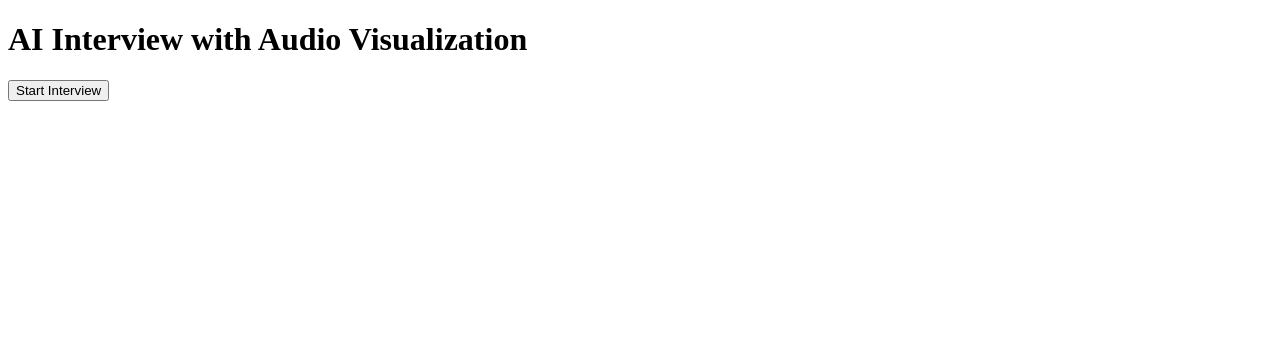
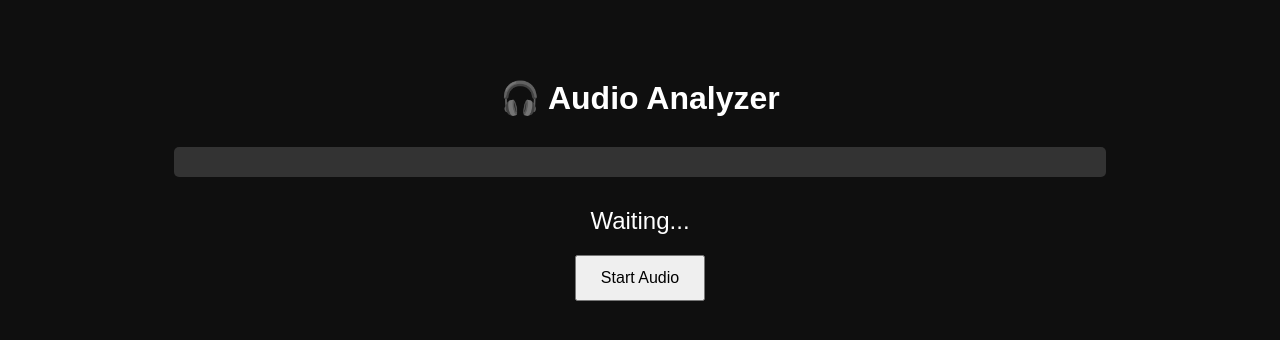
Before and after one commit to 876987/mic, a website: page index.html in a window 1280 px wide. Drawn offline with Linux system fonts and the light colour scheme.

Commit message:
Update index.html

```diff
--- a/index.html
+++ b/index.html
@@ -1,14 +1,55 @@
-
 <!DOCTYPE html>
 <html lang="en">
 <head>
-  <meta charset="UTF-8">
-  <meta name="viewport" content="width=device-width, initial-scale=1.0">
-  <title>AI Interview</title>
-  <script src="audio-analyzer.js" defer></script>
+  <meta charset="UTF-8" />
+  <meta name="viewport" content="width=device-width, initial-scale=1.0"/>
+  <title>Audio Analyzer</title>
+  <style>
+    body {
+      background-color: #0f0f0f;
+      color: white;
+      font-family: sans-serif;
+      text-align: center;
+      padding: 50px;
+    }
+
+    #meter-container {
+      width: 80%;
+      height: 30px;
+      background: #333;
+      margin: 30px auto;
+      border-radius: 5px;
+      overflow: hidden;
+    }
+
+    #meter {
+      height: 100%;
+      background: #00ff99;
+      width: 0%;
+      transition: width 0.05s linear;
+    }
+
+    #level-text {
+      font-size: 1.5rem;
+      margin-top: 10px;
+    }
+
+    button {
+      padding: 12px 24px;
+      font-size: 1rem;
+      cursor: pointer;
+      margin-top: 20px;
+    }
+  </style>
 </head>
 <body>
-  <h1>AI Interview with Audio Visualization</h1>
-  <button onclick="startAudio()">Start Interview</button>
+  <h1>🎧 Audio Analyzer</h1>
+  <div id="meter-container">
+    <div id="meter"></div>
+  </div>
+  <div id="level-text">Waiting...</div>
+  <button onclick="startAudio()">Start Audio</button>
+
+  <script src="audio-analyzer.js"></script>
 </body>
 </html>
```
